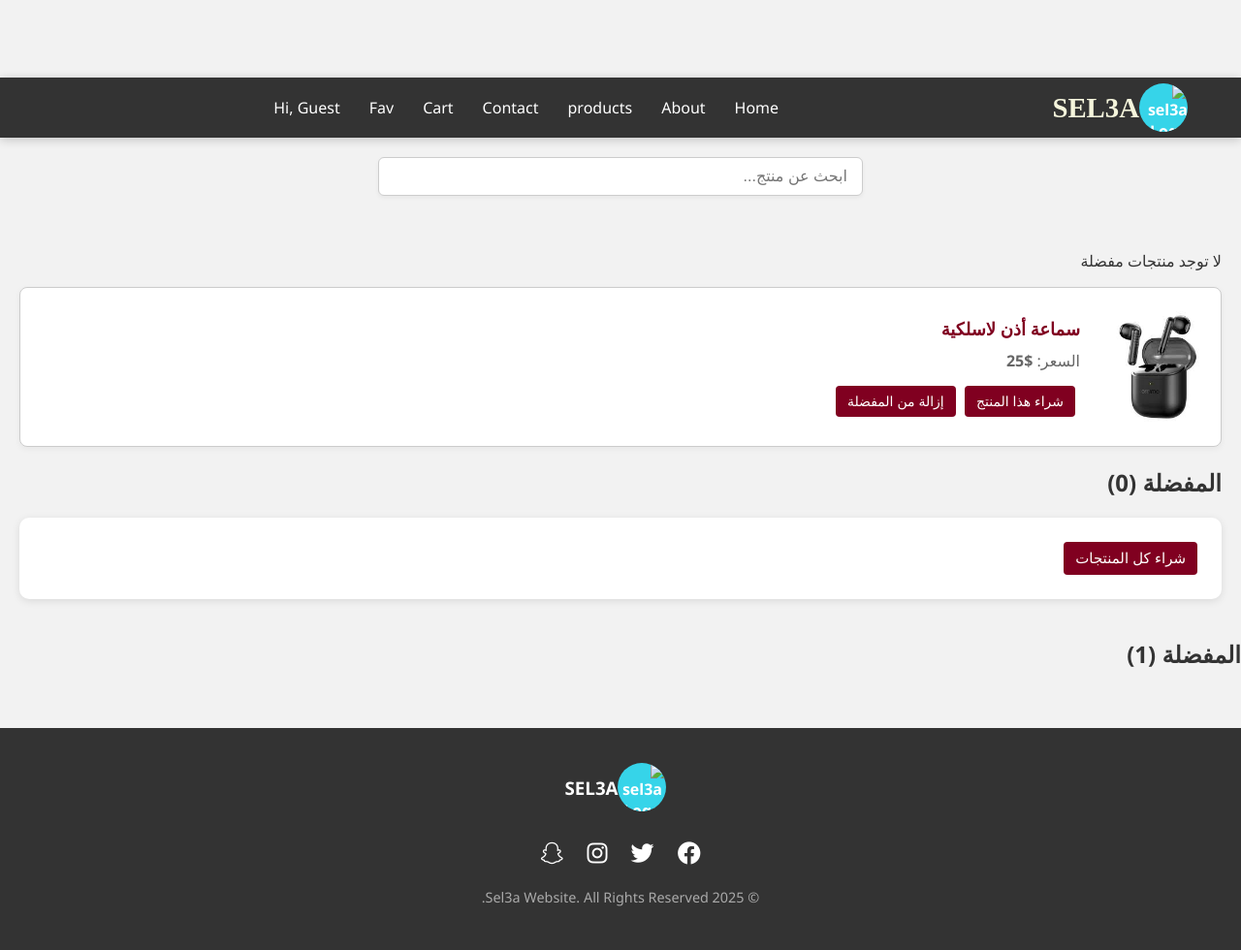
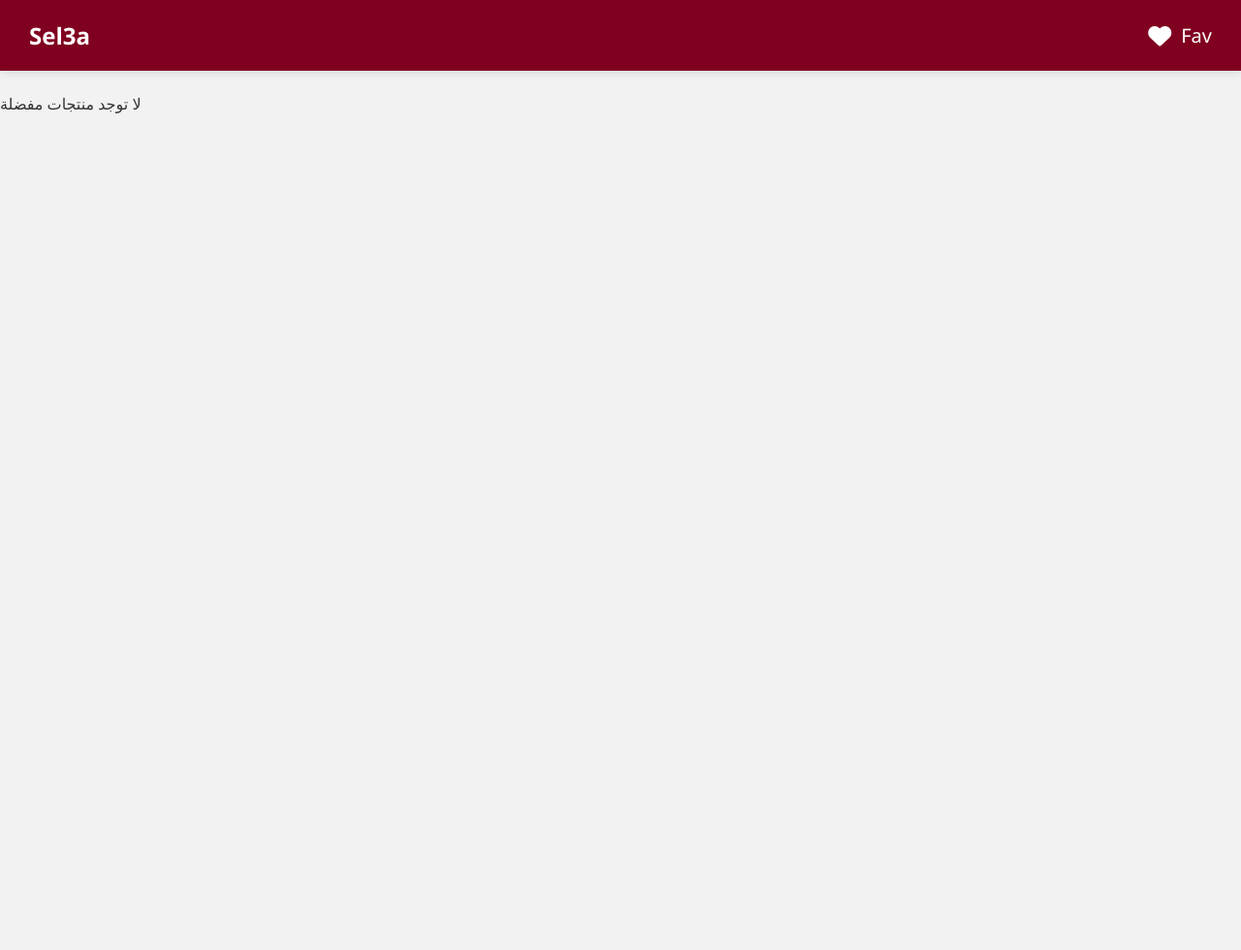
Before and after one commit to OmarGamal-201/Sel3a, a plain HTML site: page Fav/favourite.html in a window 1280 px wide. Shown: the whole page at 97% size. After the commit the page ends 800 px from the top, so only its background shows below. Drawn offline with Linux system fonts and the light colour scheme.

Commit message:
Refactor favourite.html for improved structure

```diff
--- a/Fav/favourite.html
+++ b/Fav/favourite.html
@@ -1,47 +1,26 @@
+
 <!DOCTYPE html>
-<html lang="ar" dir="rtl">
-
 <head>
   <meta charset="UTF-8" />
   <meta name="viewport" content="width=device-width, initial-scale=1.0" />
-  <title>المفضلة | Sel3a</title>
-  <link rel="stylesheet" href="./css/style.css" />
-  <link rel="stylesheet" href="../Nav & Footer/style.css">
+  <title>Fav | Sel3a</title>
+  <link rel="stylesheet" href="style3.css" />
   <link rel="stylesheet" href="https://cdnjs.cloudflare.com/ajax/libs/font-awesome/6.4.0/css/all.min.css" />
 </head>
-
 <body>
 
-  <nav>
+  <header class="main-header">
+    <a href="index.html" class="logo">Sel3a</a>
+    <div class="page-icon">
+      <i class="fa-solid fa-heart"></i>
+      <span>Fav</span>
+    </div>
+  </header>
 
-  </nav>
-  <input type="text" id="search" placeholder="ابحث عن منتج..." />
 
   <section class="content-section">
     <div id="favorites-container"></div>
-    <div class="item-card">
-      <img src="download.jpg" alt="منتج" />
-      <div class="item-info">
-        <h3>سماعة أذن لاسلكية</h3>
-        <p>السعر: <strong>$25</strong></p>
-        <button class="checkout-single-btn">شراء هذا المنتج</button>
-        <!-- /<button class="action-btn">أضف للعربة</button> -->
-        <button class="remove-fav-btn">إزالة من المفضلة</button>
-      </div>
-    </div>
-
-    <h2>المفضلة (<span id="fav-count">1</span>)</h2>
-
-    <div class="checkout-box">
-      <button class="checkout-btn">شراء كل المنتجات</button>
-    </div>
   </section>
-
-  <h2>المفضلة (<span id="fav-count">1</span>)</h2>
-  </section>
-  <footer>
-
-  </footer>
   <script src="./js/script.js"></script>
   <script src="../Nav & Footer/main.js"></script>
 
```
